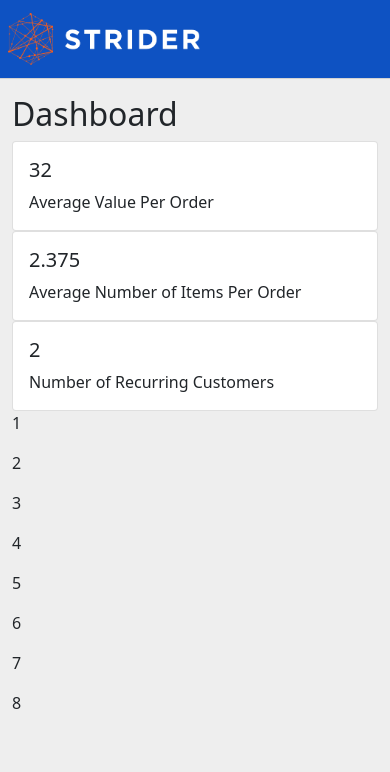
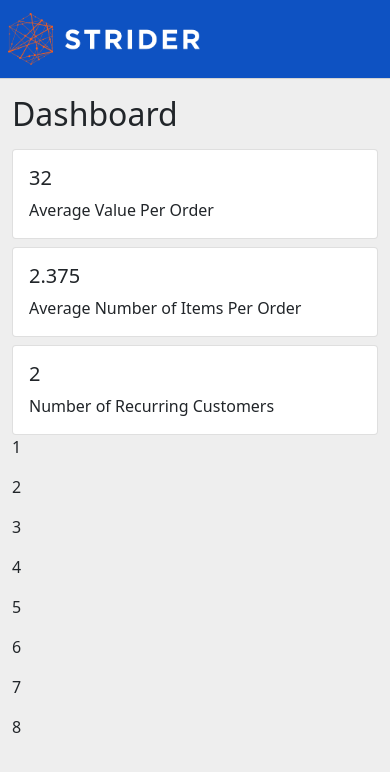
Before and after one commit to humph2mw/strider_submission, a React (Create React App) app: page / in a window 390 px wide. Shown: the top 772 px of the page. Built offline with nearby package versions, Linux system fonts and the light colour scheme.

Commit message:
added margins to the cards on mobile view

```diff
--- a/src/components/highlightCard/style.css
+++ b/src/components/highlightCard/style.css
@@ -1,3 +1,10 @@
 #highlightCard {
   padding: 1rem
 }
+
+@media only screen and (max-width: 768px) {
+  #highlightCard {
+    padding: 1rem;
+    margin-top: 0.5rem;
+  }
+}
```
